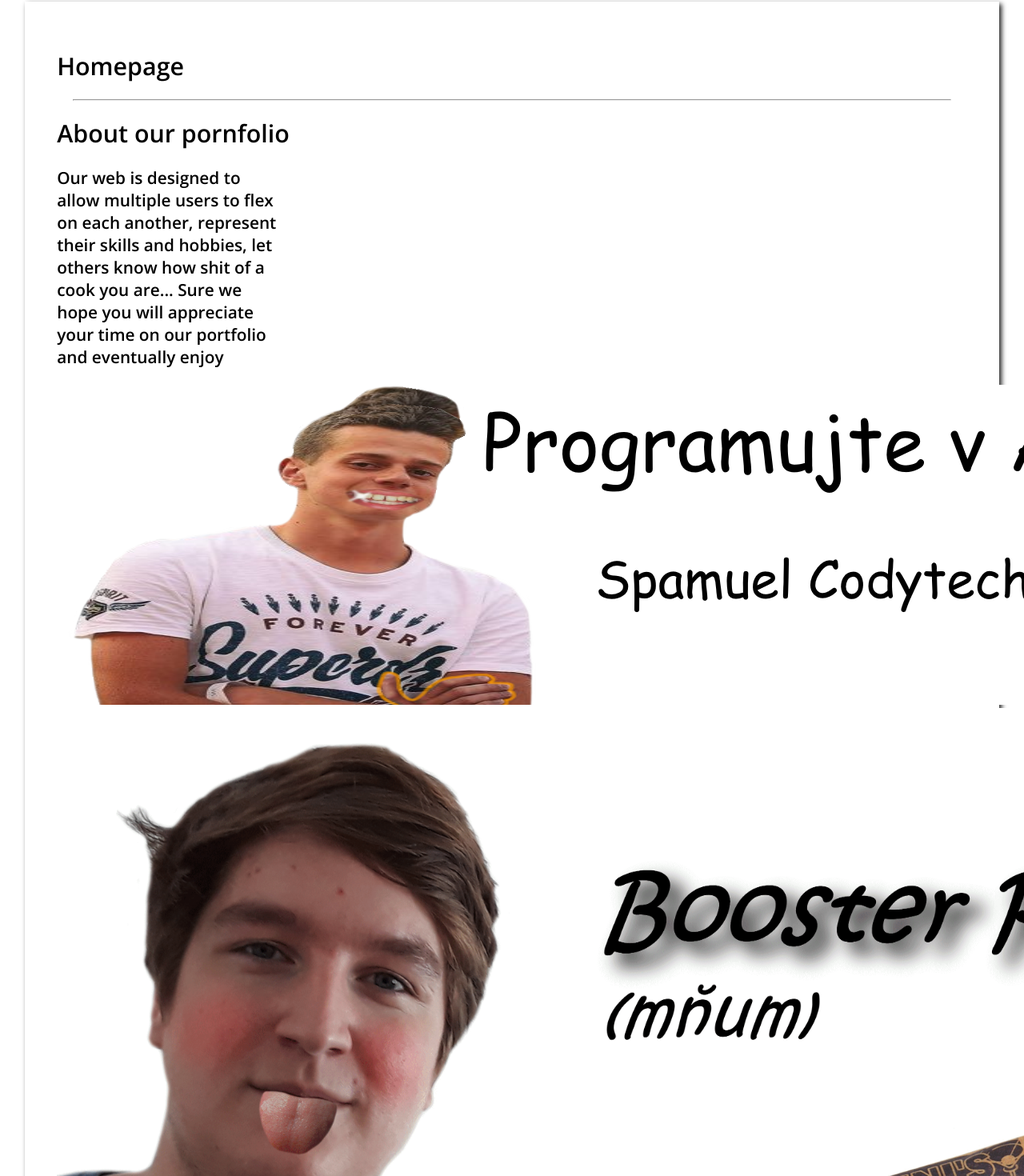
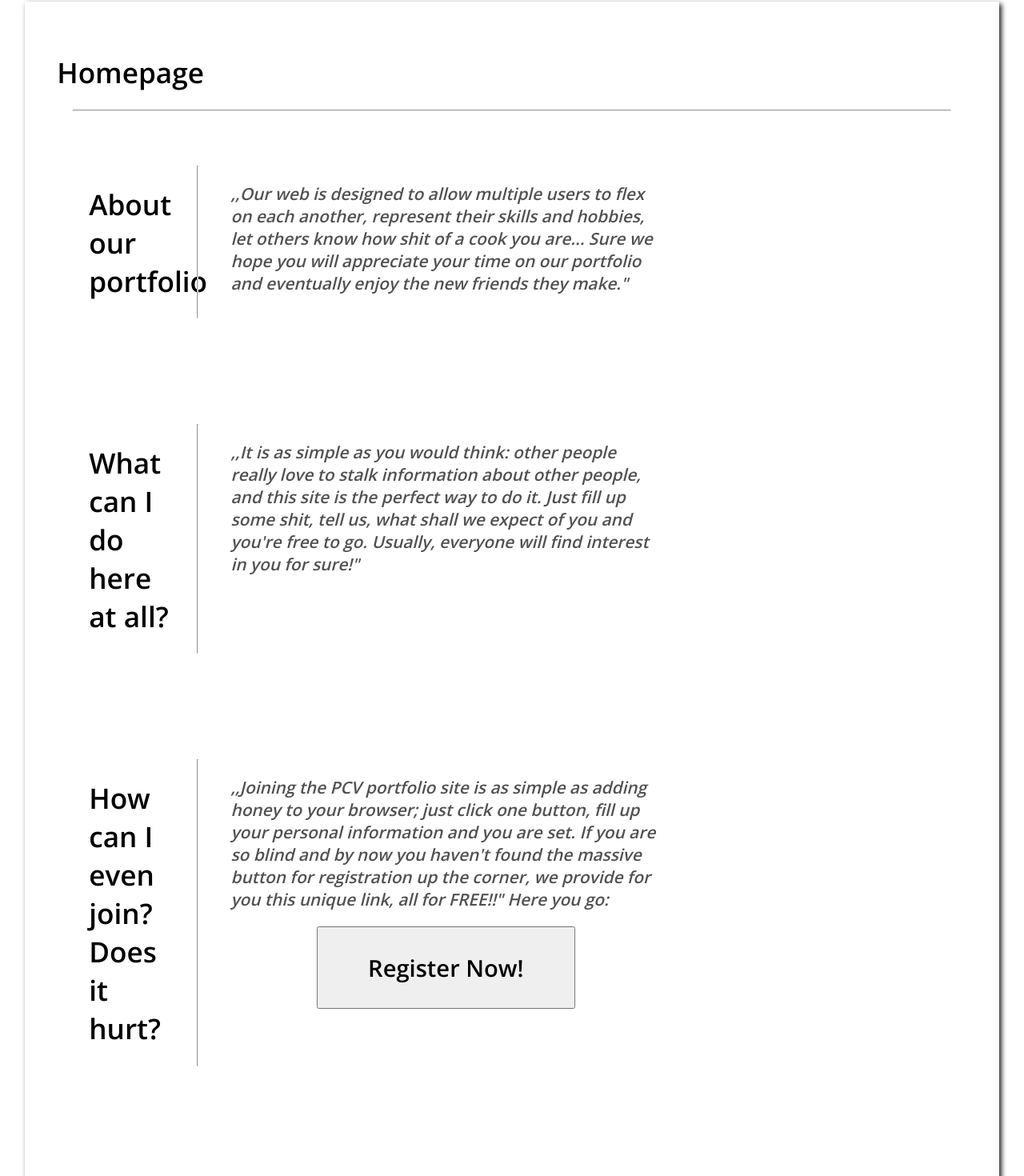
Before and after one commit to skyper-cz/FE, an Angular app: page / in a window 1280 px wide. Shown: the part 121-1591 px from the top of the page at 80% size. Built offline with nearby package versions, Linux system fonts and the light colour scheme; what ng2-search-filter would draw is missing.

Commit message:
Ahmad mozzarelio 2fat2furous

```diff
--- a/src/app/home/home.component.html
+++ b/src/app/home/home.component.html
@@ -1,14 +1,67 @@
 <div id="clearfix">
   <h1>Homepage</h1>
   <hr>
-  <h1>About our pornfolio</h1>
-  <div class="article_box">
-    <p>
-      Our web is designed to allow multiple users to flex on each another,
-      represent their skills and hobbies, let others know how shit of a cook you are...
-      Sure we hope you will appreciate your time on our portfolio and eventually enjoy
-    </p>
+  <br>
+  <div class="article_cont">
+    <div class="article_box">
+      <h1 style="padding-left: 20px">About our portfolio</h1>
+      <hr>
+      <p>
+        ,,Our web is designed to allow multiple users to flex on each another,
+        represent their skills and hobbies, let others know how shit of a cook you are...
+        Sure we hope you will appreciate your time on our portfolio and eventually enjoy the new friends they make."
+      </p>
+    </div>
+
+    <br>
+    <br>
+    <br>
+    <br>
+
+    <div class="article_box">
+      <h1 style="padding-left: 20px">What can I do here at all?</h1>
+      <hr>
+      <p>
+        ,,It is as simple as you would think: other people really love to stalk information about other people, and
+        this site is the perfect way to do it.
+        Just fill up some shit, tell us, what shall we expect of you and you're free to go. Usually, everyone will find
+        interest in you for sure!"
+      </p>
+    </div>
+
+    <br>
+    <br>
+    <br>
+    <br>
+
+    <div class="article_box">
+      <h1 style="padding-left: 20px">How can I even join? Does it hurt?</h1>
+      <hr>
+      <p>
+        ,,Joining the PCV portfolio site is as simple as adding honey to your browser; just click one button, fill up
+        your personal information and you are set. If you are so blind and by now you haven't found the massive button for
+        registration up the corner, we provide for you this unique link, all for FREE!!"
+        Here you go:
+
+        <br>
+        <button class="register_btn" routerLink="Registrace">Register Now!</button>
+
+      </p>
+      <br>
+    </div>
+
+    <br>
+    <br>
+    <br>
+    <br>
+    <br>
+    <br>
+    <br>
+    <br>
+    <br>
+    <br>
+
+    <img src="../../assets/spamuelposter.png" height="400" width="1600"/>
+
   </div>
-  <img src="../../assets/spamuelposter.png" height="400" width="1600"/>
-  <img src="../../assets/macuramnum.png" height="auto" width="1600"/>
 </div>
--- a/src/app/home/home.component.scss
+++ b/src/app/home/home.component.scss
@@ -6,9 +6,43 @@
 }
 
 #clearfix h1 {
-  font-size: 190%;
+  font-size: 220%;
   font-family: 'Open Sans', sans-serif;
 }
+
+.article_box p {
+  font-style: italic;
+  color: #515151;
+  padding-left: 20px;
+  width: 70%;
+  font-size: 150%;
+}
+
+.article_box h1 {
+  width: 15%;
+}
+
+.article_comp {
+}
+
+.article_cont {
+  padding: 20px;
+  display: flex;
+  flex-direction: column;
+  margin-bottom: 100px;
+}
+
 .article_box {
-  width: 25%;
+  width: 70%;
+  display: flex;
+  margin: 30px 0px;
 }
+
+.register_btn {
+  width: 60%;
+  height: 30%;
+  margin-left: 20%;
+  margin-top: 20px;
+  font-size: 140%;
+  font-family: 'Open Sans', sans-serif;
+}
--- a/src/app/user.service.ts
+++ b/src/app/user.service.ts
@@ -25,7 +25,7 @@ export class UserService {
       age: 22,
       skills: "Top messenger spammer a ignorer",
       description: "webíky a bložísky",
-      profilePic: "https://lh3.googleusercontent.com/proxy/YVHrDm_SE_1FDy2hHTHMOOr9bH7TwLpkspEDrb544891upxl2pj8OVFUbj5QPri7PWwVHVBGlpSbnBF6W6Zvso6tLRiHya6bh0IBZf7tijaeYYFYHyE"
+      profilePic: "https://cdn.rohlik.cz/uploads/Jana/mozarella.jpg"
     },
     {
       nick: "Test",
--- a/src/app/user/user.component.html
+++ b/src/app/user/user.component.html
@@ -7,8 +7,8 @@
         <h2>{{user.name.charAt(0)}}</h2>
       </div>
       <div class="user-info-text">
-        <p>Nick: @{{user.nick}}</p>
-        <p>Jméno uživatele: {{user.name}}</p>
+        <p>@{{user.nick}}</p>
+        <p>({{user.name}})</p>
         <p>věk: {{user.age}}</p>
       </div>
 
```
Also changed, not shown: 1 other file (tests, documents, lock files or other folders).
